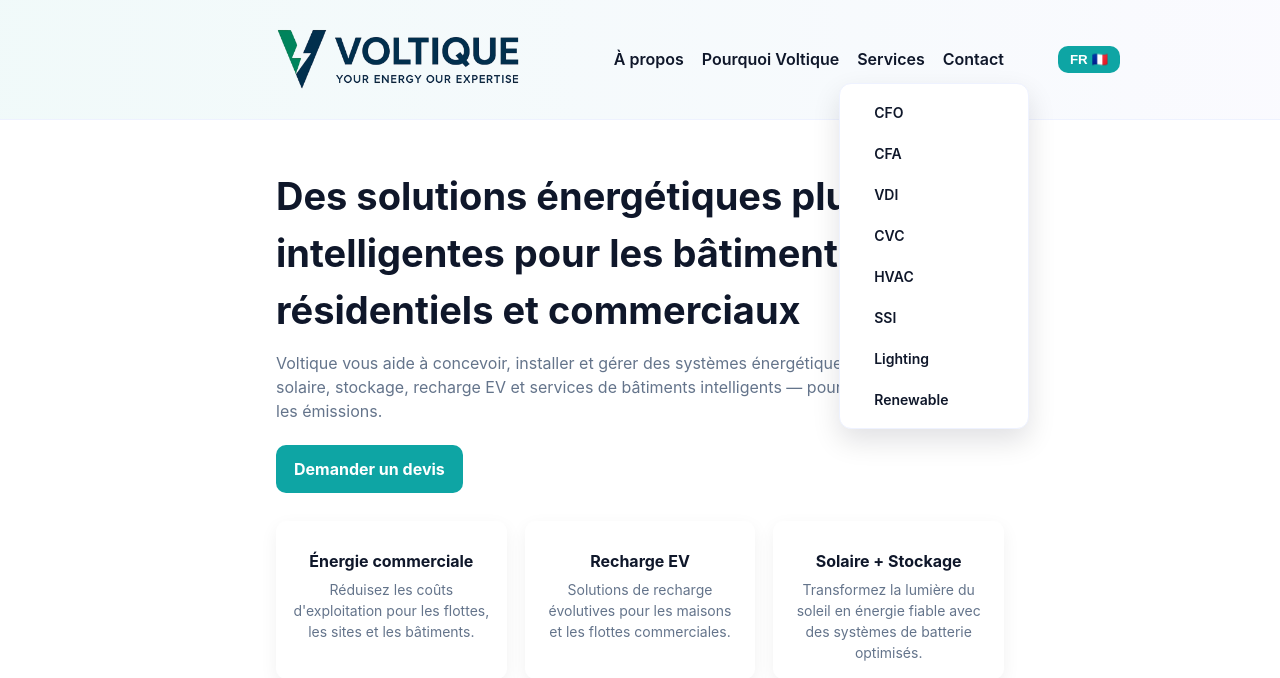
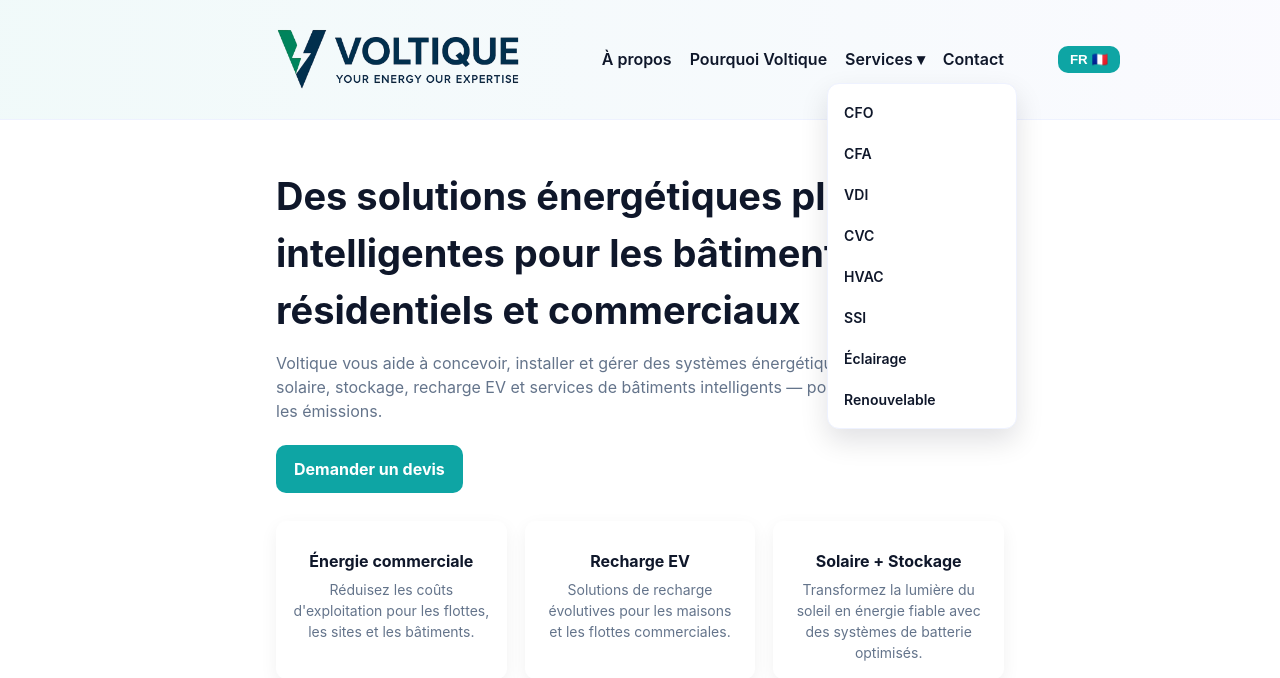
Before and after one commit to mohammad-noori-dev/voltique, a Django app: page / in a window 1280 px wide, after a click on "Services ▾". Shown: the top 678 px of the page. Run offline with Django 5.2, Linux system fonts and the light colour scheme; some libraries are stand-ins or nearby versions.

Commit message:
Enhance dropdown functionality and translations: add new data attributes, update service names, and implement dropdown toggle behavior.

```diff
--- a/home/templates/home/voltique.html
+++ b/home/templates/home/voltique.html
@@ -112,10 +112,12 @@
   color: var(--dark);
   text-decoration: none;
   display: block;
+  margin: 0;
 }
 
 .dropdown-item:hover {
   background: rgba(14, 165, 164, 0.08);
+  border-radius: 12px;
 }
 
 /* Chevron */
@@ -272,8 +274,8 @@
               <a href="#services" class="dropdown-item">CVC</a>
               <a href="#services" class="dropdown-item">HVAC</a>
               <a href="#services" class="dropdown-item">SSI</a>
-              <a href="#services" class="dropdown-item">Lighting</a>
-              <a href="#services" class="dropdown-item">Renewable</a>
+              <a href="#services" class="dropdown-item" data-key="dropdown-lighting">Lighting</a>
+              <a href="#services" class="dropdown-item" data-key="dropdown-renewable">Renewable</a>
             </div>
           </div>
           <a href="#contact" data-key="nav-contact">Contact</a>
@@ -486,6 +488,7 @@
       <script src="https://cdn.jsdelivr.net/npm/sweetalert2@11"></script>
       <script src={% static 'js/script.js' %}></script>
       <script src="{% static 'js/lang.js' %}"></script>
+      <script src="{% static 'js/services-drop-down.js' %}"></script>
       <div
         class="container"
         style="
@@ -508,21 +511,5 @@
         </div>
       </div>
     </footer>
-<script>
-  const dropdown = document.querySelector(".dropdown");
-  const trigger = dropdown.querySelector(".nav-link");
-
-  trigger.addEventListener("click", function (e) {
-    e.preventDefault();
-    dropdown.classList.toggle("open");
-  });
-
-  document.addEventListener("click", function (e) {
-    if (!dropdown.contains(e.target)) {
-      dropdown.classList.remove("open");
-    }
-  });
-</script>
-
   </body>
 </html>
--- a/static/js/lang.js
+++ b/static/js/lang.js
@@ -3,7 +3,9 @@ const translations = {
     title: "Voltique — Votre énergie. Notre expertise.",
     "nav-about": "À propos",
     "nav-why": "Pourquoi Voltique",
-    "nav-services": "Services",
+    "nav-services": "Services ▾",
+    "dropdown-lighting":"Éclairage",
+    "dropdown-renewable":"Renouvelable",
     "nav-contact": "Contact",
     "hero-title":
       "Des solutions énergétiques plus intelligentes pour les bâtiments résidentiels et commerciaux",
@@ -65,7 +67,9 @@ const translations = {
     title: "Voltique — Your Energy. Our Expertise.",
     "nav-about": "About",
     "nav-why": "Why Voltique",
-    "nav-services": "Services",
+    "nav-services": "Services ▾",
+    "dropdown-lighting":"Lighting",
+    "dropdown-renewable":"Renewable",
     "nav-contact": "Contact",
     "hero-title": "Smarter energy solutions for residencials & commercial buildings",
     "hero-lead":
--- /dev/null
+++ b/static/js/services-drop-down.js
@@ -0,0 +1,13 @@
+  const dropdown = document.querySelector(".dropdown");
+  const trigger = dropdown.querySelector(".nav-link");
+
+  trigger.addEventListener("click", function (e) {
+    e.preventDefault();
+    dropdown.classList.toggle("open");
+  });
+
+  document.addEventListener("click", function (e) {
+    if (!dropdown.contains(e.target)) {
+      dropdown.classList.remove("open");
+    }
+  });
```
